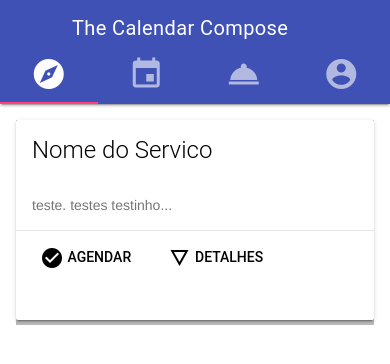
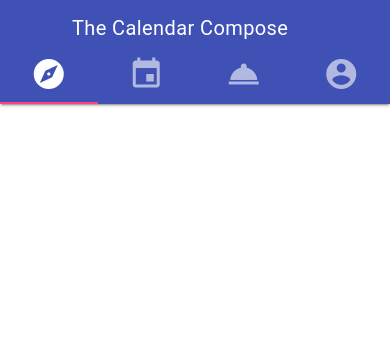
Before and after one commit to m7vicente/TheCalendarCompose, a website: page TheCalendarCompose/www/index.html in a window 390 px wide. Drawn offline with Linux system fonts and the light colour scheme; some packages are replaced by stand-ins of ours.

Commit message:
Card do catalogo principal removido

```diff
--- a/TheCalendarCompose/www/index.html
+++ b/TheCalendarCompose/www/index.html
@@ -36,32 +36,12 @@
                         <!------------------------------------------------Card de Catalogo------------------------------------------------------------->
                         <div class="catalogo catalogo-agendamento page page-active" id="servicos">
 
-                            <div class="mdl-grid">
+                            <div class="mdl-grid" id="todosServicos">
 
-                                <div class="mdl-cell mdl-cell--4-col-phone mdl-cell--4-col-tablet">
-                                    <div class="servicoCard">
-                                        <div class="mdl-card mdl-shadow--2dp">
 
-                                            <div class="mdl-card__title">
-                                                <h2 class="mdl-card__title-text">Nome do Servico</h2>
-                                            </div>
-                                            <div class="mdl-card__supporting-text">
-                                                <div class="servicoCard-descricao"></div>teste. testes testinho...
-                                            </div>
-                                            <div class="mdl-card__actions mdl-card--border">
 
-                                                <button class="mdl-button mdl-js-button mdl-js-ripple-effect targetPage" dt-atual='#servicos' dt-page='#form-agendar' name="btnAgendar">
-                                                    <i class="material-icons">check_circle</i> Agendar
-                                                </button>
 
-                                                <button class="mdl-button mdl-js-button mdl-js-ripple-effect targetPage" dt-atual='#servicos' dt-page='#tela-detalhes' name="btnDetalhes">
-                                                    <i id="iconDetalhes" class="material-icons">details</i> Detalhes
-                                                </button>
 
-                                            </div>
-                                        </div>
-                                    </div>
-                                </div>
                             </div>
                         </div>
 
```
